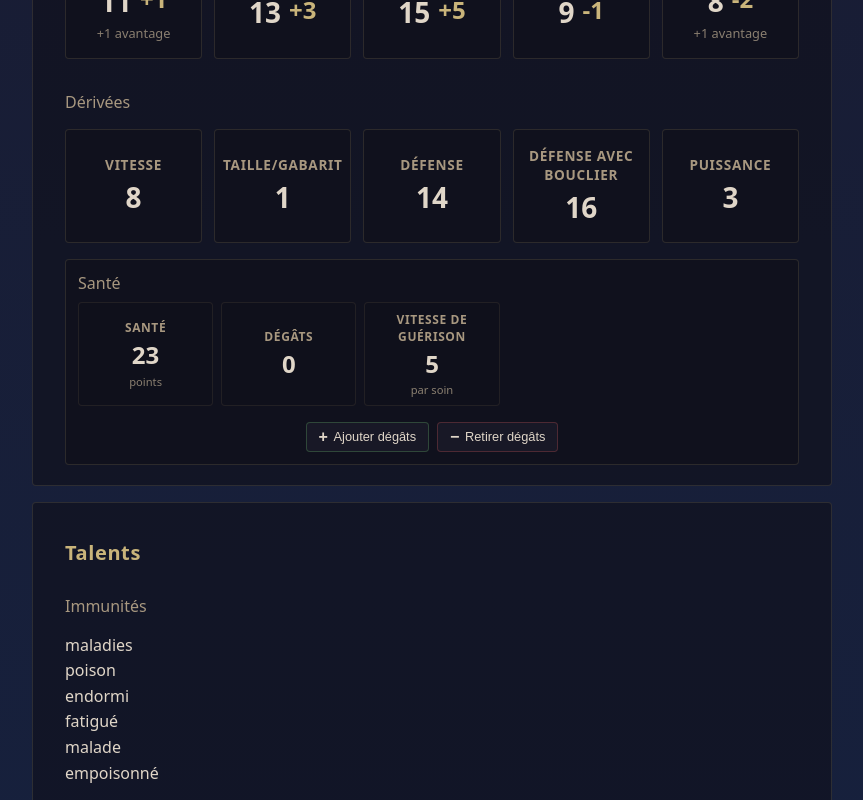
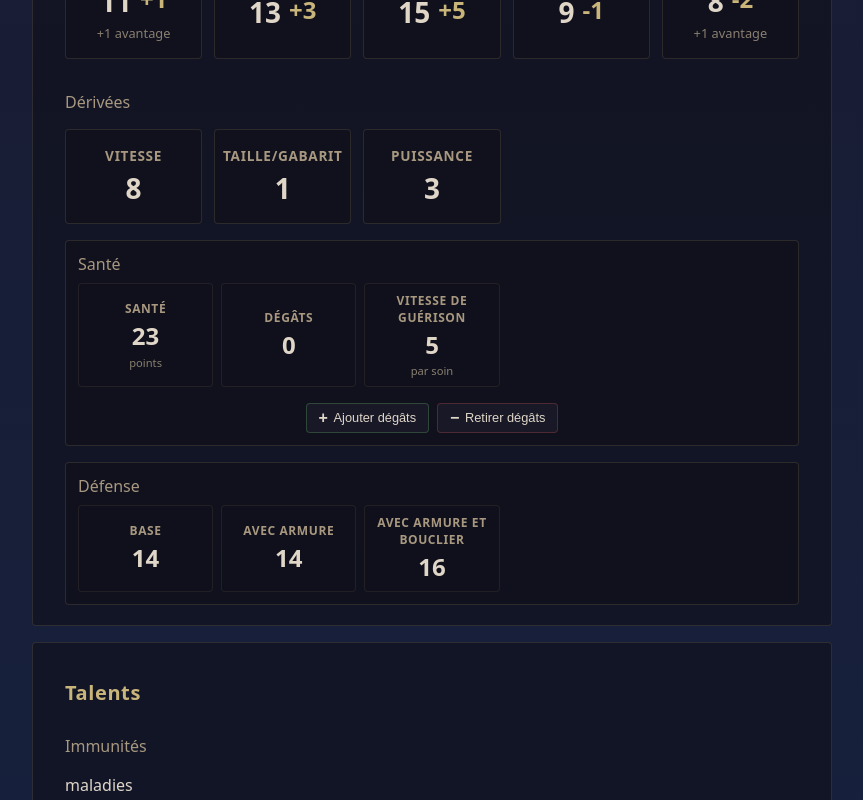
Before and after one commit to SwannyLorenzi/auspex-selvae, an Angular app: page /demonlord/77 in a window 1280 px wide. Shown: the part 760-1560 px from the top of the page, without its empty margins (208-1071 px from the left). Built offline with nearby package versions, Linux system fonts and the light colour scheme.

Commit message:
rework defense

```diff
--- a/src/app/demonlord/characters/77.ts
+++ b/src/app/demonlord/characters/77.ts
@@ -32,8 +32,6 @@ export const characterData: Character = {
   derivedAttributes: [
     { name: 'Vitesse', value: 8, formula: '' },
     { name: 'Taille/Gabarit', value: 1, formula: '' },
-    { name: 'Défense', value: 14, formula: '' },
-    { name: 'Défense avec bouclier', value: 16, formula: '' },
     { name: 'Puissance', value: 3, formula: '' },
     { name: 'Santé', value: 23, formula: '(= Force + bonus de niveaux)' },
     { name: 'Vitesse de guérison', value: 5, formula: '(= Santé/4)' },
@@ -321,6 +319,7 @@ par l’illusion et subit 4d6 dégâts.</p>
     { name: 'Potion Anti toxine', cost: '5ca', effect: '' },
   ],
   money: { couronnes: 28, chelins: 3, sous: 4, eclats: 0 },
+  defense: { base: 14, withArmor: 14, withArmorAndShield: 16 },
   equipment: [
     {
       name: 'Amplificateur de force',
--- a/src/app/demonlord/characters/duchesse.ts
+++ b/src/app/demonlord/characters/duchesse.ts
@@ -28,7 +28,6 @@ export const characterData: Character = {
   ],
   derivedAttributes: [
     { name: 'Taille/Gabarit', value: 1, formula: '' },
-    { name: 'Défense', value: 13, formula: '' },
     { name: 'Puissance', value: 0, formula: '' },
     { name: 'Santé', value: 15, formula: '' },
     { name: 'Vitesse de guérison', value: 0, formula: '' },
@@ -92,5 +91,6 @@ export const characterData: Character = {
     },
     { name: 'Faucon', effect: '' },
   ],
+  defense: { base: 13, withArmor: 15, withArmorAndShield: 15 },
   money: { couronnes: 2, chelins: 0, sous: 8, eclats: 0 },
 };
--- a/src/app/demonlord/components/characteristics/characteristics.html
+++ b/src/app/demonlord/components/characteristics/characteristics.html
@@ -22,4 +22,10 @@
         [characterId]="characterId()" />
     </div>
   }
+
+  @if (defense()) {
+    <div class="defense-section-wrapper">
+      <app-defense [defense]="defense()!" />
+    </div>
+  }
 </div>
--- a/src/app/demonlord/components/characteristics/characteristics.ts
+++ b/src/app/demonlord/components/characteristics/characteristics.ts
@@ -3,6 +3,8 @@ import { Attribute, DerivedAttribute } from './characteristics-models';
 import { AttributeCardComponent } from './attribute-card/attribute-card';
 import { DerivedAttributesComponent } from './derived-attributes/derived-attributes';
 import { HealthComponent } from './health/health';
+import { DefenseComponent } from './defense/defense';
+import { DefenseData } from './defense/defense-models';
 
 const HEALTH_ATTRIBUTE_NAMES = new Set([
   'Santé',
@@ -12,7 +14,7 @@ const HEALTH_ATTRIBUTE_NAMES = new Set([
 
 @Component({
   selector: 'app-characteristics',
-  imports: [AttributeCardComponent, DerivedAttributesComponent, HealthComponent],
+  imports: [AttributeCardComponent, DerivedAttributesComponent, HealthComponent, DefenseComponent],
   templateUrl: './characteristics.html',
   styleUrl: './characteristics.scss',
 })
@@ -20,6 +22,7 @@ export class CharacteristicsComponent {
   mainAttributes = input.required<Attribute[]>();
   derivedAttributes = input.required<DerivedAttribute[]>();
   characterId = input.required<string>();
+  defense = input<DefenseData | null>(null);
 
   protected readonly healthData = computed(() => {
     const attrs = this.derivedAttributes();
--- /dev/null
+++ b/src/app/demonlord/components/characteristics/defense/defense-models.ts
@@ -0,0 +1,5 @@
+export interface DefenseData {
+  base: number;
+  withArmor: number;
+  withArmorAndShield: number;
+}
--- /dev/null
+++ b/src/app/demonlord/components/characteristics/defense/defense.html
@@ -0,0 +1,17 @@
+<div class="defense-section">
+  <h3>Défense</h3>
+  <div class="defense-grid">
+    <div class="defense-card">
+      <div class="defense-label">Base</div>
+      <div class="defense-value">{{ defense().base }}</div>
+    </div>
+    <div class="defense-card">
+      <div class="defense-label">Avec armure</div>
+      <div class="defense-value">{{ defense().withArmor }}</div>
+    </div>
+    <div class="defense-card">
+      <div class="defense-label">Avec armure et bouclier</div>
+      <div class="defense-value">{{ defense().withArmorAndShield }}</div>
+    </div>
+  </div>
+</div>
--- /dev/null
+++ b/src/app/demonlord/components/characteristics/defense/defense.scss
@@ -0,0 +1,52 @@
+.defense-section {
+  background: rgba(15, 15, 26, 0.6);
+  border: 0.0625rem solid rgba(201, 180, 122, 0.15);
+  border-radius: 0.25rem;
+  padding: 0.75rem;
+  display: flex;
+  flex-direction: column;
+  gap: 0.5rem;
+}
+
+h3 {
+  font-size: 1rem;
+  color: #a89880;
+  font-weight: 500;
+  margin: 0;
+}
+
+.defense-grid {
+  display: grid;
+  grid-template-columns: repeat(auto-fill, minmax(7rem, 1fr));
+  gap: 0.5rem;
+}
+
+.defense-card {
+  display: flex;
+  flex-direction: column;
+  align-items: center;
+  justify-content: center;
+  min-height: 100%;
+  width: 100%;
+  box-sizing: border-box;
+  padding: 0.5rem 0.35rem;
+  background: rgba(15, 15, 26, 0.4);
+  border: 0.0625rem solid rgba(201, 180, 122, 0.1);
+  border-radius: 0.25rem;
+  gap: 0.15rem;
+}
+
+.defense-label {
+  font-size: 0.75rem;
+  color: #a89880;
+  text-transform: uppercase;
+  letter-spacing: 0.05em;
+  font-weight: 600;
+  text-align: center;
+}
+
+.defense-value {
+  font-size: 1.5rem;
+  font-weight: 700;
+  color: #e0d6c8;
+}
--- /dev/null
+++ b/src/app/demonlord/components/characteristics/defense/defense.ts
@@ -0,0 +1,14 @@
+import { Component, input } from '@angular/core';
+import { DefenseData } from './defense-models';
+
+export type { DefenseData };
+
+@Component({
+  selector: 'app-defense',
+  imports: [],
+  templateUrl: './defense.html',
+  styleUrl: './defense.scss',
+})
+export class DefenseComponent {
+  defense = input.required<DefenseData>();
+}
--- a/src/app/demonlord/demonlord-models.ts
+++ b/src/app/demonlord/demonlord-models.ts
@@ -2,6 +2,7 @@ import {
   Attribute,
   DerivedAttribute,
 } from './components/characteristics/characteristics-models';
+import { DefenseData } from './components/characteristics/defense/defense-models';
 import { Equipment } from './components/equipment/equipment-models';
 import { MoneyData } from './components/money/money-models';
 import { Magic } from './components/magic/magic-models';
@@ -24,4 +25,5 @@ export interface Character {
   potions: Potion[];
   equipment: Equipment[];
   money: MoneyData;
+  defense?: DefenseData;
 }
--- a/src/app/demonlord/demonlord.html
+++ b/src/app/demonlord/demonlord.html
@@ -33,7 +33,8 @@
     <app-characteristics
       [mainAttributes]="character()!.mainAttributes"
       [derivedAttributes]="character()!.derivedAttributes"
-      [characterId]="character()!.id" />
+      [characterId]="character()!.id"
+      [defense]="character()!.defense ?? null" />
   </section>
   <section>
     <app-talents
```
Also changed, not shown: .claude/CLAUDE.md, 1 other file (tests, documents, lock files or other folders).
